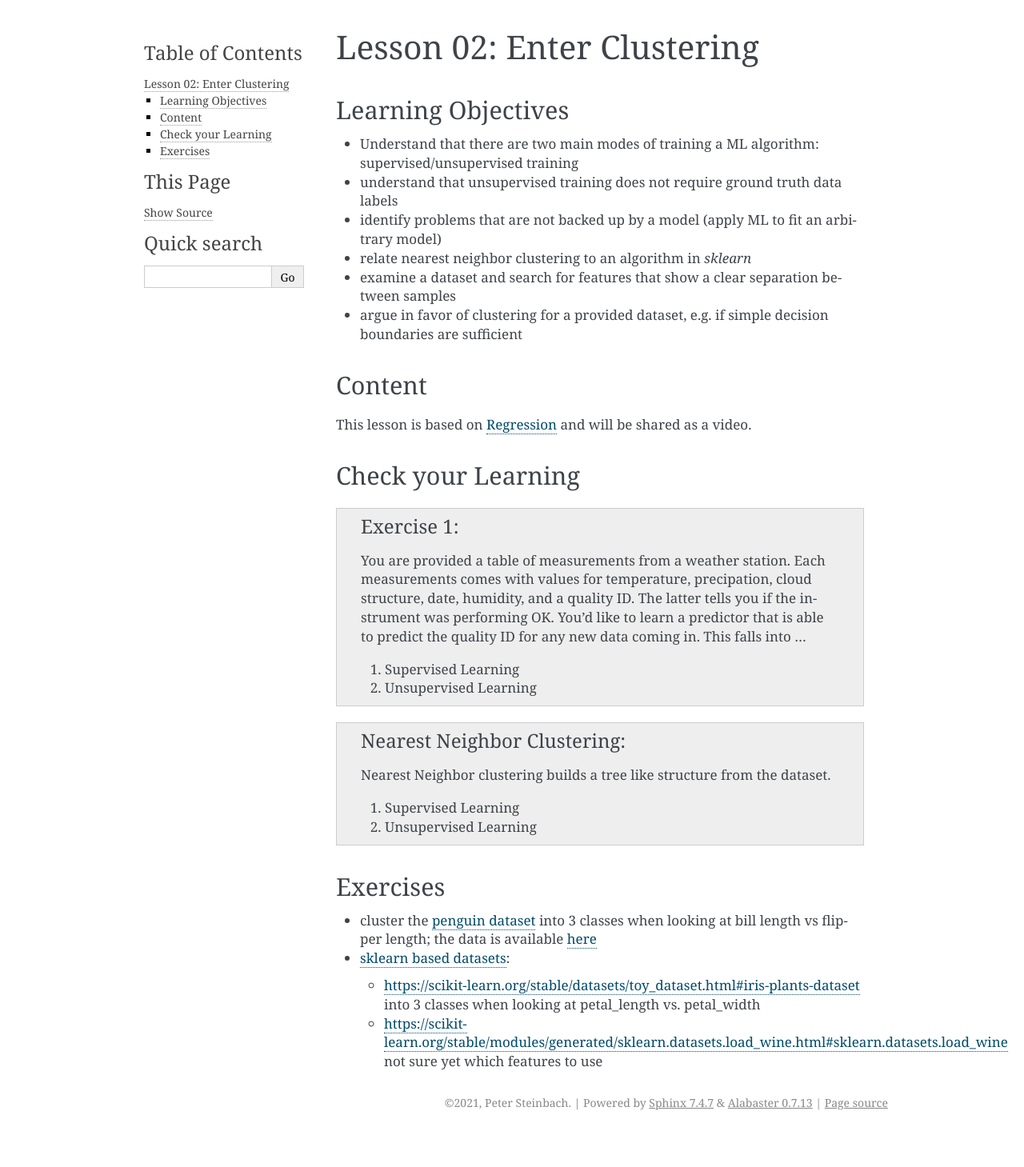
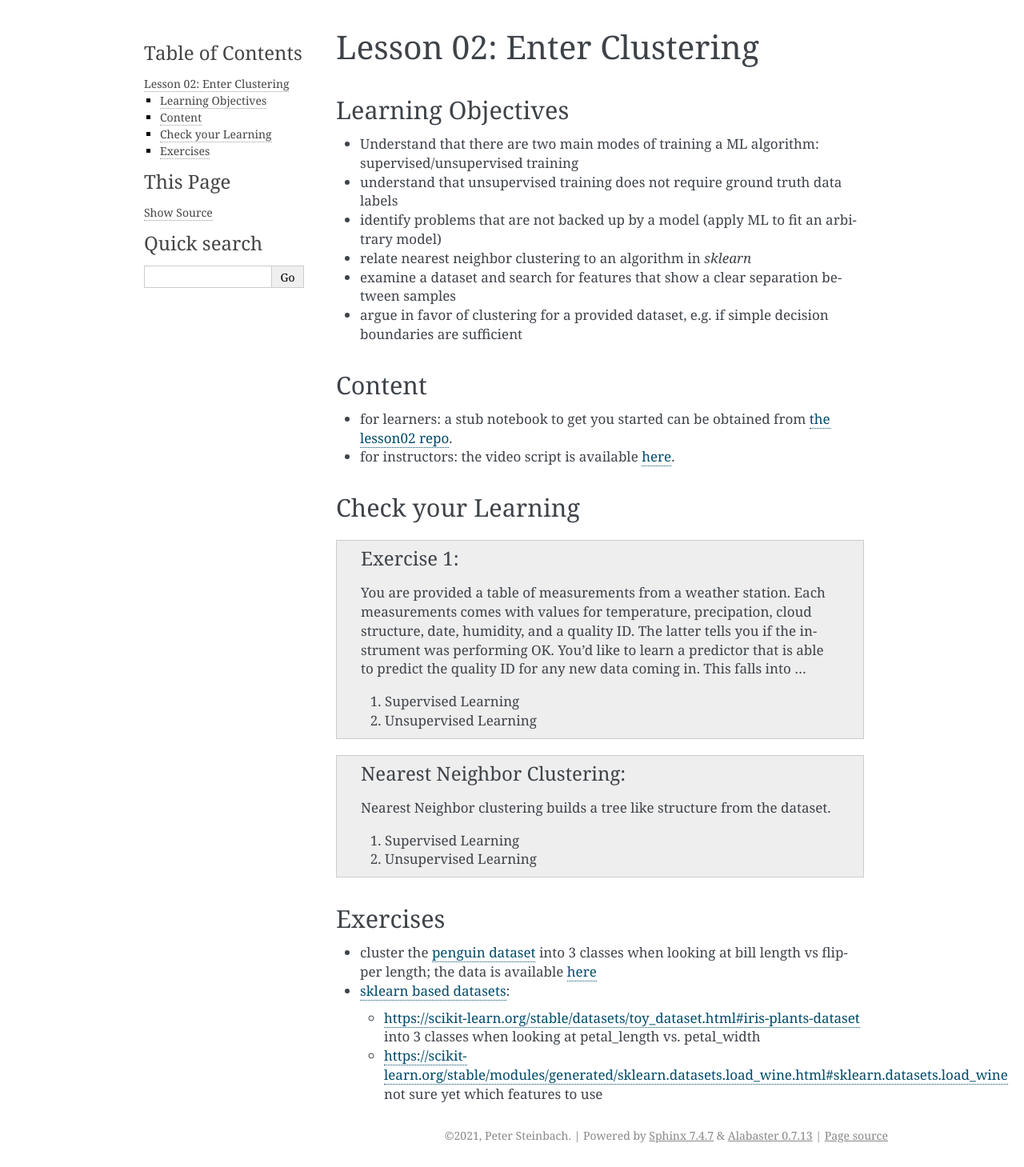
Before and after one commit to deeplearning540/deeplearning540.github.io, a Sphinx documentation site: the page built from source/lesson02/content.rst, in a window 1280 px wide. Shown: the whole page at 80% size. Built offline with Sphinx 7.4.7, drawn with Linux system fonts in a browser that asks for light colours; before the commit the page ends 1418 px from its top, so only the background shows below that.

Commit message:
updated hints to material

```diff
--- a/source/lesson01/content.rst
+++ b/source/lesson01/content.rst
@@ -15,7 +15,8 @@ Learning Objectives
 Content
 =======
 
-This lesson is based on `Regression <https://carpentries-incubator.github.io/machine-learning-novice-sklearn/02-regression/index.html>`_ and will be shared as a video. The video script is available `here </source/lesson01/script.ipynb>`_.
+* for learners: a stub notebook to get you started can be obtained from `the lesson01 repo <https://github.com/deeplearning540/lesson01/blob/main/lesson.ipynb>`_.
+* for instructors: the video script is available `here </source/lesson01/script.ipynb>`_.
 
 
 Check your Learning
--- a/source/lesson02/content.rst
+++ b/source/lesson02/content.rst
@@ -15,7 +15,8 @@ Learning Objectives
 Content
 =======
 
-This lesson is based on `Regression <https://carpentries-incubator.github.io/machine-learning-novice-sklearn/03-introducing-sklearn/index.html>`_ and will be shared as a video.
+* for learners: a stub notebook to get you started can be obtained from `the lesson02 repo <https://github.com/deeplearning540/lesson02/blob/main/lesson.ipynb>`_.
+* for instructors: the video script is available `here </source/lesson02/script.ipynb>`_.
 
 
 Check your Learning
```
